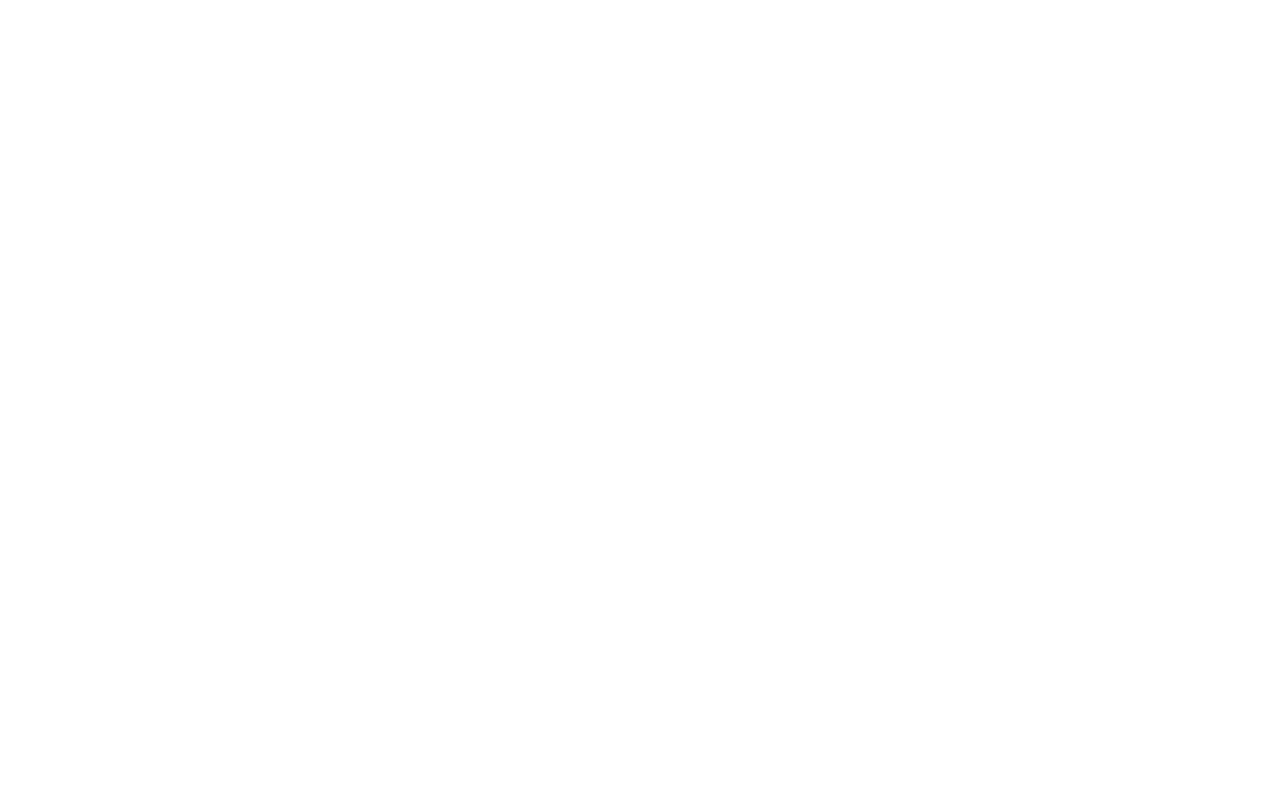
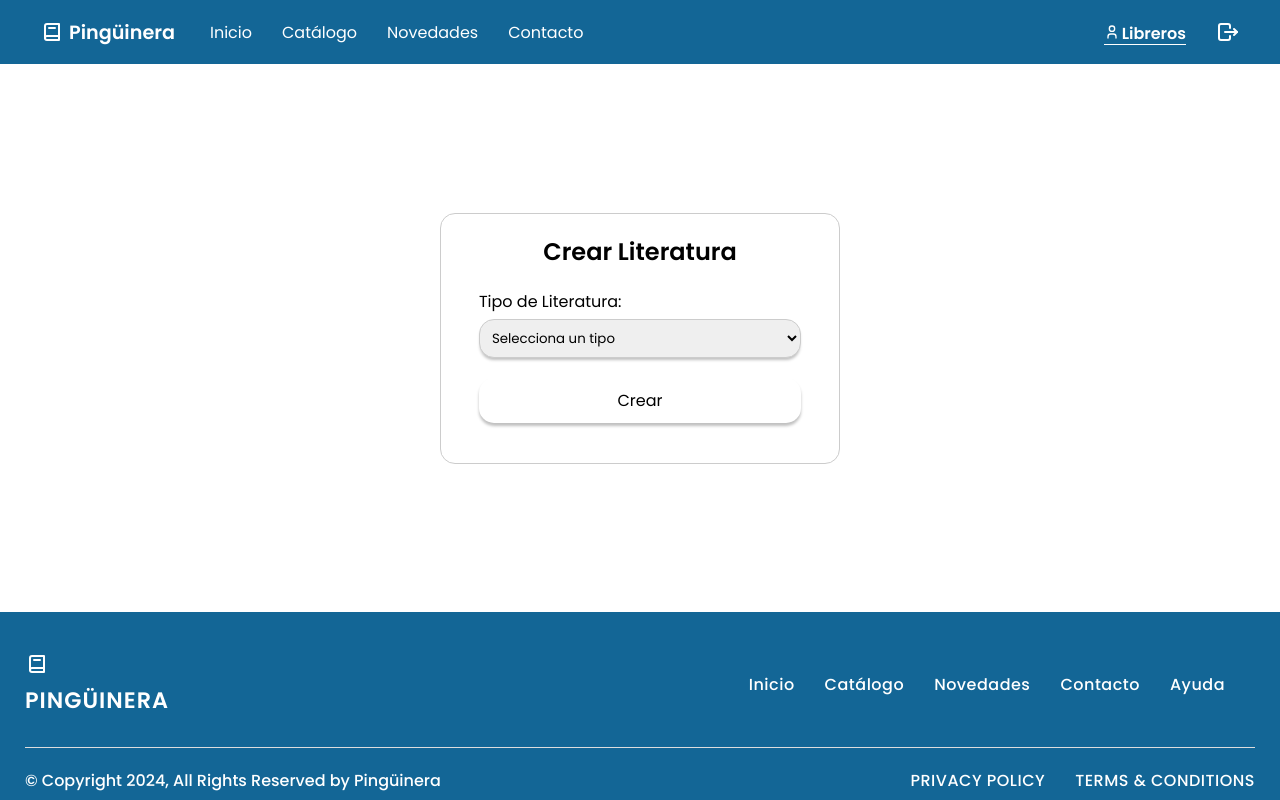
Before and after one commit to ChrisDL34/final_frontend_app, an Angular app: page /create in a window 1280 px wide. Before the commit this address led to /. Built offline with nearby package versions, Linux system fonts and the light colour scheme.

Commit message:
se realiza implementacion de la creacion de literatures-component

```diff
--- /dev/null
+++ b/src/app/containers/create-literatures-container/create-literatures-container.component.html
@@ -0,0 +1 @@
+<app-create-literatures />
--- a/src/app/public/public-routing.module.ts
+++ b/src/app/public/public-routing.module.ts
@@ -5,6 +5,7 @@ import { AdminManagmentContainerComponent } from '../containers/admin-managment-
 import { RequestProviderContainerComponent } from '../containers/request-provider-container/request-provider-container.component';
 import { AddUserContainerComponent } from '../containers/add-user-container/add-user-container.component';
 import { EditUserContainerComponent } from '../containers/edit-user-container/edit-user-container.component';
+import { CreateLiteraturesContainerComponent } from '../containers/create-literatures-container/create-literatures-container.component';
 
 const routes: Routes = [
 
@@ -51,10 +52,18 @@ const routes: Routes = [
        outlet: 'main'
     }
   ],
+},
+{
+  path:'create',
+  component: LayoutMainComponent,
+  children:[
+    {
+      path:'',
+       component: CreateLiteraturesContainerComponent,
+       outlet: 'main'
+    }
+  ],
 }
-
-
-
 ];
 
 @NgModule({
--- /dev/null
+++ b/src/app/ui/forms/create-literatures/create-literatures.component.css
@@ -0,0 +1,59 @@
+.register__form {
+    display: flex;
+    background: var(--color-light);
+    flex-direction: column;
+    min-width: 400px;
+    padding: 20px;
+    border: 1px solid #ccc;
+    border-radius: 15px;
+    margin: 0 auto;
+  }
+
+  .register__title {
+    color: var(--color-primary);
+    text-align: center;
+    padding-bottom: 10px;
+  }
+
+  .register__fieldset {
+    border: none;
+    padding: 0;
+    margin: 0 auto;
+    width: 90%;
+  }
+
+  .register__label {
+    display: flex;
+    flex-direction: column;
+    gap: 5px;
+    margin-top: 10px;
+  }
+
+  .register__input {
+    width: 100%;
+    padding: 8px;
+    border: 1px solid #ccc;
+    outline: none;
+    border-radius: 15px;
+    box-sizing: border-box;
+    box-shadow: 0px 3px 3px -1px rgba(0, 0, 0, 0.25);
+  }
+
+  .register__button {
+    margin: 20px auto;
+    padding: 10px 20px;
+    width: 90%;
+    background-color: var(--color-primary);
+    color: var(--color-light);
+    border: none;
+    border-radius: 15px;
+    cursor: pointer;
+    font-size: 16px;
+    box-shadow: 0px 3px 3px 0px rgba(0, 0, 0, 0.25);
+    transition: background 0.3s ease-out;
+  }
+
+  .register__button:disabled {
+    background: #707070d3;
+    cursor: not-allowed;
+  }
--- /dev/null
+++ b/src/app/ui/forms/create-literatures/create-literatures.component.html
@@ -0,0 +1,63 @@
+<div class="register__container">
+  <form [formGroup]="literatureForm" (ngSubmit)="onSubmit()" class="register__form">
+    <h1 class="register__title">Crear Literatura</h1>
+    <fieldset class="register__fieldset">
+      <label class="register__label">
+        <span class="register__span">Tipo de Literatura:</span>
+        <select formControlName="type" (change)="onTypeChange($event)" class="register__input">
+          <option value="">Selecciona un tipo</option>
+          <option value="novela">Novela</option>
+          <option value="libro">Libro</option>
+        </select>
+      </label>
+
+      <div *ngIf="selectedType">
+        <label class="register__label">
+          <span class="register__span">Título:</span>
+          <input type="text" formControlName="title" class="register__input">
+        </label>
+
+        <label class="register__label">
+          <span class="register__span">Autor:</span>
+          <input type="text" formControlName="author" class="register__input">
+        </label>
+
+        <label class="register__label">
+          <span class="register__span">Precio Base:</span>
+          <input type="number" formControlName="basePrice" class="register__input">
+        </label>
+
+        <label class="register__label">
+          <span class="register__span">Cantidad:</span>
+          <input type="number" formControlName="quantity" class="register__input">
+        </label>
+
+        <div *ngIf="selectedType === 'novela'">
+          <label class="register__label">
+            <span class="register__span">Edad Sugerida:</span>
+            <input type="number" formControlName="suggestedAge" class="register__input">
+          </label>
+
+          <label class="register__label">
+            <span class="register__span">Género:</span>
+            <input type="text" formControlName="genre" class="register__input">
+          </label>
+        </div>
+
+        <div *ngIf="selectedType === 'libro'">
+          <label class="register__label">
+            <span class="register__span">Páginas:</span>
+            <input type="number" formControlName="pages" class="register__input">
+          </label>
+
+          <label class="register__label">
+            <span class="register__span">Área de Conocimiento:</span>
+            <input type="text" formControlName="knowledgeArea" class="register__input">
+          </label>
+        </div>
+      </div>
+    </fieldset>
+
+    <button type="submit" class="register__button">Crear</button>
+  </form>
+</div>
--- /dev/null
+++ b/src/app/ui/forms/create-literatures/create-literatures.component.ts
@@ -0,0 +1,44 @@
+import { Component } from '@angular/core';
+import { CommonModule } from '@angular/common';
+import { FormBuilder, FormGroup, ReactiveFormsModule, Validators } from '@angular/forms';
+
+@Component({
+  selector: 'app-create-literatures',
+  standalone: true,
+  imports: [CommonModule, ReactiveFormsModule],
+  templateUrl: './create-literatures.component.html',
+  styleUrls: ['./create-literatures.component.css']
+})
+export class CreateLiteraturesComponent {
+  literatureForm: FormGroup;
+  selectedType: string = '';
+
+  constructor(private formBuilder: FormBuilder) {
+    this.literatureForm = this.formBuilder.group({
+      type: ['', Validators.required],
+      title: ['', Validators.required],
+      author: ['', Validators.required],
+      basePrice: [0, Validators.required],
+      quantity: [0, Validators.required],
+      suggestedAge: [0],
+      genre: [''],
+      pages: [0],
+      knowledgeArea: ['']
+    });
+  }
+
+  onSubmit() {
+    if (this.literatureForm.valid) {
+
+      console.log(this.literatureForm.value);
+    }
+  }
+
+
+  onTypeChange(event: Event) {
+    const target = event.target as HTMLSelectElement;
+    if (target) {
+      this.selectedType = target.value;
+    }
+  }
+}
```
Also changed, not shown: src/app/containers/create-literatures-container/create-literatures-container.component.ts (added, +13 -0 lines).
